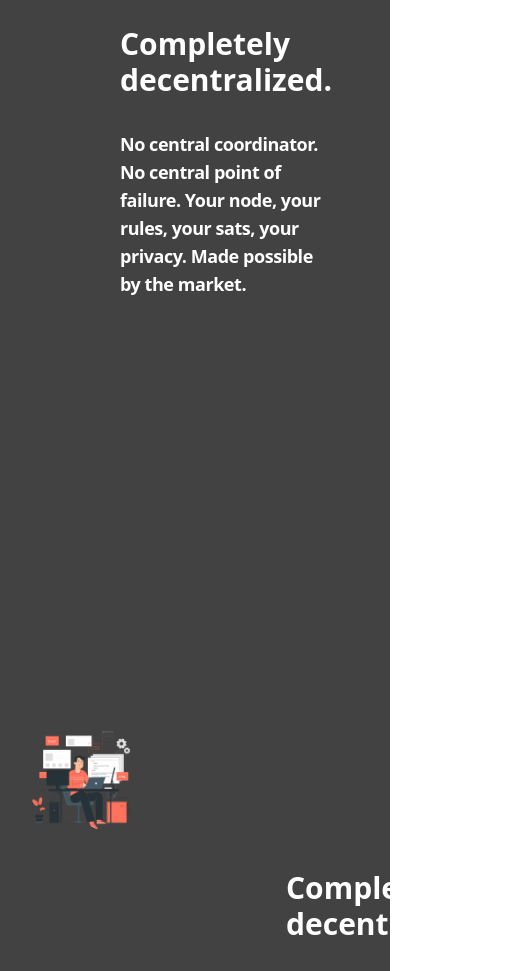
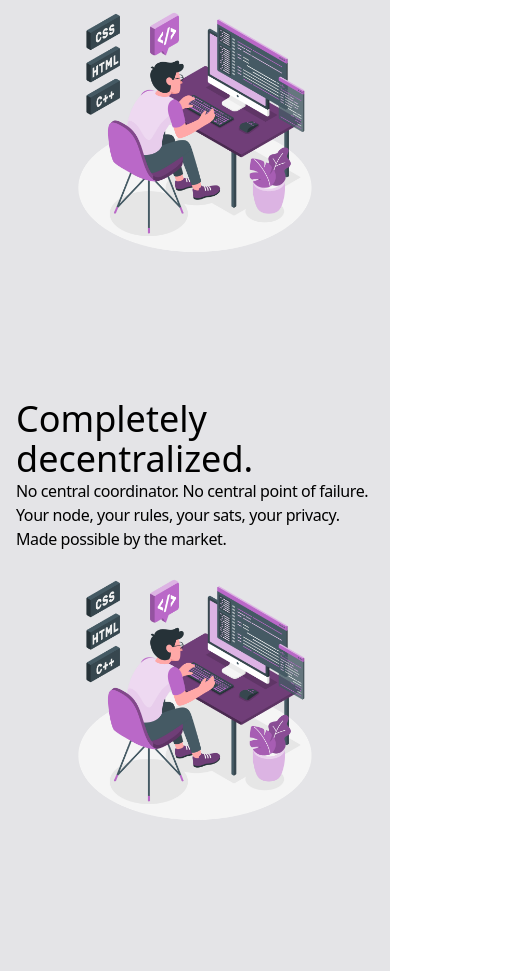
Before and after one commit to ayan-011/UI-, a React (Vite) app: page / in a window 390 px wide. Shown: the part 1020-1991 px from the top of the page, 506 px wide, since content can reach past the window. Built offline with nearby package versions, Linux system fonts and the light colour scheme.

Commit message:
responsive

```diff
--- a/Components/Footer.jsx
+++ b/Components/Footer.jsx
@@ -2,17 +2,18 @@ import React from 'react'
 
 const  Footer = () => {
   return (
-    <div data-scroll data-scroll-speed="2" className='w-full flex flex-col  rounded-t-[90px] custom-gradient-2 '>
+    <div data-scroll data-scroll-speed="2" className='w-full flex flex-col  md:rounded-t-[90px] custom-gradient-2 '>
 
-         <div className="text w-full h-1/3   text-white text-center p-15  flex flex-col gap-10">
-         <div className="heading text-3xl font-semibold ">Lorem ipsum dolor sit amet consectetur.</div>
+         <div className="text w-full h-1/3   text-white text-center md:p-15  p-4   flex flex-col gap-10">
+         <div className="heading md:text-3xl text-lg font-semibold    ">Lorem ipsum dolor sit amet consectetur.</div>
 
          <div className="button">
-            <button className=" md:p-3 md:px-10 p-2 px-6 rounded outline-zinc-700  outline-[1px]      hover:bg-white hover-black  transition-all duration-200 cursor-pointer">Get started</button>
+            <button className=" md:p-3 md:px-10 p-2 px-6 rounded outline-zinc-700  outline-[1px]      md:hover:bg-zinc-100 md:hover:text-black transition-all duration-200  cursor-pointer">Get started</button>
          </div>
          </div>
-         <div className="sections w-full flex h-full justify-center px-8  ">
-            <div className="firstCol   w-1/4   h-full p-10  leading-8 text-lg  text-zinc-300">
+
+         <div className="sections w-full flex h-full justify-center md:px-8 p-5  ">
+            <div className="firstCol   md:w-1/4  w-full h-full md:p-10  md:leading-8 md:text-lg  text-zinc-300  text-sm leading-6">
             <div>
                 <div>Getting Started</div>
                 <div>Contributing</div>
@@ -20,15 +21,15 @@ const  Footer = () => {
                 <div>FAQ</div>
             </div>
             </div>
-            <div className="firstCol   w-1/4   h-full p-10  leading-8 text-lg  text-zinc-300 flex justify-center">
-            <div>
+            <div className="firstCol   md:w-1/4 w-full  h-full md:p-10 md:px-0 px-  md:leading-8  md:text-lg  text-zinc-300 flex justify-center  text-sm  bg-red-9">
+            <div className='md:ml-0 ml-6 leading-6'>
                 <div>Documentation</div>
                 <div>Releases</div>
                 <div>License</div>
             </div>
             </div>
-            <div className="firstCol   w-1/4   h-full p-10  leading-8 text-lg  text-zinc-300  flex justify-end">
-            <div>
+            <div className="firstCol  md:w-1/4  w-full h-full md:p-10  md:leading-8 md:text-lg  text-zinc-300  flex justify-end  text-sm bg-red-9 leading-6">
+            <div className='te'>
                 <div>YouTube</div>
                 <div>Github</div>
                 <div>Intagram</div>
@@ -41,7 +42,7 @@ const  Footer = () => {
 
   {/* last Line  */}
 
-  <div className="w-full text-center text-zinc-300   h-32 p-9">
+  <div className="w-full text-zinc-400   md:h-32 md:p-9 p-3 text-center  bottom-0 mt-5 md:mt-0 text-[9px]">
     Lorem ipsum dolor sit, amet consectetur adipisicing.
   </div>
 
--- a/index.html
+++ b/index.html
@@ -7,7 +7,7 @@
     <meta name="darkreader-lock" content="true">
     <title>Vite + React</title>
     <script src="https://cdn.jsdelivr.net/npm/locomotive-scroll@4.1.4/dist/locomotive-scroll.min.js"></script>
-<link rel="stylesheet" href="https://cdn.jsdelivr.net/npm/locomotive-scroll@4.1.4/dist/locomotive-scroll.min.css">
+
 
   </head>
   <body>
--- a/src/pages/Page1.jsx
+++ b/src/pages/Page1.jsx
@@ -1,11 +1,6 @@
-import React from 'react'
-import Monkey1 from '../../Gif/Monkey1'
-import Monkey2 from '../../Gif/Monkey2'
-import Giphy from '../../Gif/Giphy'
-
 const Page1 = () => {
   return (
-    <div data-scroll data-scroll-speed="1" className='w-full bg-[#424242] '>
+    <div className='w-full md:bg-[#424242] bg-zinc-200 pointer-events-none text-black md:text-white   py-10  flex flex-col gap-5'>
 
   <First/>
   <Second/>
@@ -23,15 +18,15 @@ export default Page1
 
 function First() {
  return(
-     <div className=' w-full h-screen   items-center flex'>
-        <div className='w-1/2 h-full bg-red-90  flex items-center px-28'>
-        <div className='   text-white gap-3  p-2'>
-            <h1 className="heading text-3xl font-semibold">Completely decentralized.</h1>
-            <p className='mt-8 text-lg font-semibold tracking-tight '>No central coordinator. No central point of failure. Your node, your rules, your sats, your privacy. Made possible by the market.</p>
+     <div className=' w-full md:h-screen h-fit md:py-0 py-5 items-center flex md:flex-row flex-col md:gap-0 '>
+        <div className='md:w-1/2  md:h-full h-1/3  bg-red-90  flex md:items-center md:px-28 items-end '>
+        <div className='   flex flex-col  md:p-2 p-4 mt-16'>
+            <p className="heading md:text-3xl text-4xl  md:font-bold  text-start "> <span className="font-light md:font-base">Completely</span> decentralized.</p>
+            <p className='md:mt-8 md:text-lg   tracking-tight '>No central coordinator. No central point of failure. Your node, your rules, your sats, your privacy. Made possible by the market.</p>
         </div>
         </div>
-        <div className='w-1/2 h-full bg-zinc-30 flex items-center justify-center'>
-           <div className="card w-2/3 h-2/3 bg-red-90 ">
+        <div className='md:w-1/2 md:h-full h-1/2 bg-zinc-30 flex md:items-center items-start justify-center'>
+           <div className="card w-2/3  h-2/3 bg-red-90 ">
 <img src="1.png" alt="" />
            </div>
         </div>
@@ -42,39 +37,45 @@ function First() {
 
 function Second() {
  return(
-     <div className=' w-full h-screen   items-center flex'>
+     <div className=' w-full md:h-screen h-fit md:py-0 py-5 items-center flex md:flex-row flex-col md:gap-0 '>
+        <div className='md:hidden md:w-1/2  md:h-full h-1/3  bg-red-90  flex md:items-center md:px-28 items-end '>
+        <div className='   flex flex-col  md:p-2 p-4 mt-16'>
+            <p className="heading md:text-3xl text-4xl  md:font-bold  text-start "> <span className="font-light md:font-base">Completely</span> decentralized.</p>
+            <p className='md:mt-8 md:text-lg   tracking-tight '>No central coordinator. No central point of failure. Your node, your rules, your sats, your privacy. Made possible by the market.</p>
+        </div>
+        </div>
 
-       <div className='w-1/2 h-full bg-zinc-30 flex items-center justify-center'>
-           <div className="card w-2/3 h-2/3 bg-red-90 ">
-<img src="2.png" alt="" />
+
+        <div className='md:w-1/2 md:h-full h-1/2 bg-zinc-30 flex md:items-center items-start justify-center '>
+           <div className="card w-2/3  h-2/3 bg-red-90 ">
+<img src="1.png" alt="" />
            </div>
         </div>
 
-
-        <div className='w-1/2 h-full bg-red-90  flex items-center px-28'>
-        <div className='   text-white gap-3  p-2'>
-            <h1 className="heading text-3xl font-semibold">Completely decentralized.</h1>
-            <p className='mt-8 text-lg font-semibold tracking-tight '>No central coordinator. No central point of failure. Your node, your rules, your sats, your privacy. Made possible by the market.</p>
+         <div className='hidden  md:w-1/2  md:h-full h-1/3  bg-red-90  md:flex md:items-center md:px-28 items-end '>
+        <div className='   flex flex-col  md:p-2 p-4 mt-16'>
+            <p className="heading md:text-3xl text-4xl  md:font-bold  text-start "> <span className="font-light md:font-base">Completely</span> decentralized.</p>
+            <p className='md:mt-8 md:text-lg   tracking-tight '>No central coordinator. No central point of failure. Your node, your rules, your sats, your privacy. Made possible by the market.</p>
         </div>
         </div>
-
     </div>
  )
 }
 
 
+
 function Third() {
  return(
-     <div className=' w-full h-screen   items-center flex'>
-        <div className='w-1/2 h-full bg-red-90  flex items-center px-28'>
-        <div className='   text-white gap-3  p-2'>
-            <h1 className="heading text-3xl font-semibold">Completely decentralized.</h1>
-            <p className='mt-8 text-lg font-semibold tracking-tight '>No central coordinator. No central point of failure. Your node, your rules, your sats, your privacy. Made possible by the market.</p>
+    <div className=' w-full md:h-screen h-fit md:py-0 py-5 items-center flex md:flex-row flex-col md:gap-0 mb-10'>
+        <div className='md:w-1/2  md:h-full h-1/3  bg-red-90  flex md:items-center md:px-28 items-end '>
+        <div className='   flex flex-col gap-6 md:p-2 p-4 mt-16'>
+            <p className="heading md:text-3xl text-4xl   font-semibold md:text-center text-start "> <span className="font-light">Completely</span> decentralized.</p>
+            <p className='md:mt-8 md:text-lg   tracking-tight '>No central coordinator. No central point of failure. Your node, your rules, your sats, your privacy. Made possible by the market.</p>
         </div>
         </div>
-        <div className='w-1/2 h-full bg-zinc-30 flex items-center justify-center'>
-           <div className="card w-2/3 h-2/3 bg-red-90 ">
-<img src="3.png" alt="" />
+        <div className='md:w-1/2 md:h-full h-1/2 bg-zinc-30 flex md:items-center items-start justify-center'>
+           <div className="card w-2/3  h-2/3 bg-red-90 ">
+<img src="1.png" alt="" />
            </div>
         </div>
     </div>
--- a/src/pages/home.jsx
+++ b/src/pages/home.jsx
@@ -6,7 +6,7 @@ import Footer from '../../Components/Footer'
 const Home = () => {
   return (
     <>
-    <div className=' custom-gradient w-full txt-white select-none md:h-[160vh] h-[90vh]  iPhone5se'>
+    <div className=' custom-gradient w-full  txt-white select-none md:h-[160vh] h-fit iPhone5se'>
       <Nav/>
 
           {/* Tagline */}
@@ -15,12 +15,12 @@ const Home = () => {
         <div className="tagline md:text-[40px] text-[25px] w-full font-semibold">Your Data. Your Control.</div>
         <div className="tagline md:py-2 tracking-tight font-extralight md:text-[16px]  text-[12px]">UI in Progress. Learning Never Stops.</div>
         </div>
-           <button className=" md:p-3 md:px-10 p-2 px-6 rounded outline-zinc-700  outline-[1px]   bg-zinc-900  hover:bg-white hover-black  transition-all duration-200 cursor-pointer">Get started</button>
+           <button className=" md:p-3 md:px-10 p-2 px-6 rounded outline-zinc-700  outline-[1px]      md:hover:bg-zinc-100 md:hover:text-black transition-all duration-200  cursor-pointer">Get started</button>
       </div>
 
 
 {/* Image  */}
-    <div className="image w-full  md:mt-10 bg-red-90 flex md:items-center md:justify-center">
+    <div className="image w-full    md:mt-10 bg-red-90 flex md:items-center md:justify-center">
         <div className='md:w-1/2 md:p-0 p-2  flex md:justify-center md:items-center gap-2 flex-col bg-red-90  text-center '>
 
         <img src="data.png" alt="" className='  md:w-[80vh] w-full shadow-zinc-900   drop-shadow-2xl pointer-events-none select-none' />
@@ -30,8 +30,11 @@ const Home = () => {
 
      </div>
 
+<div className='w-full overflow-hidden'>
 
     <Page1/>
+
+</div>
 
     <Footer/>
 
```
